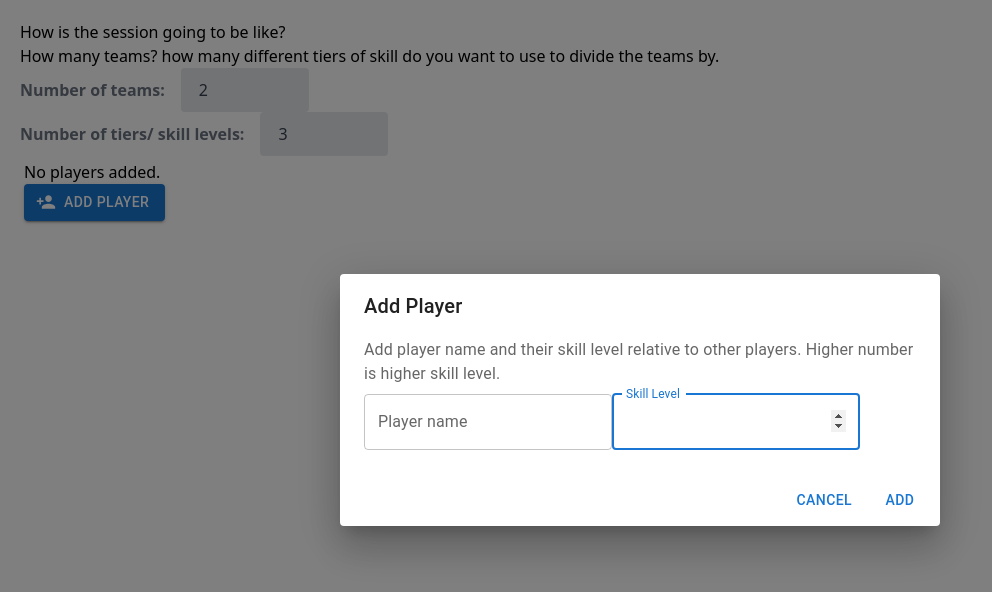
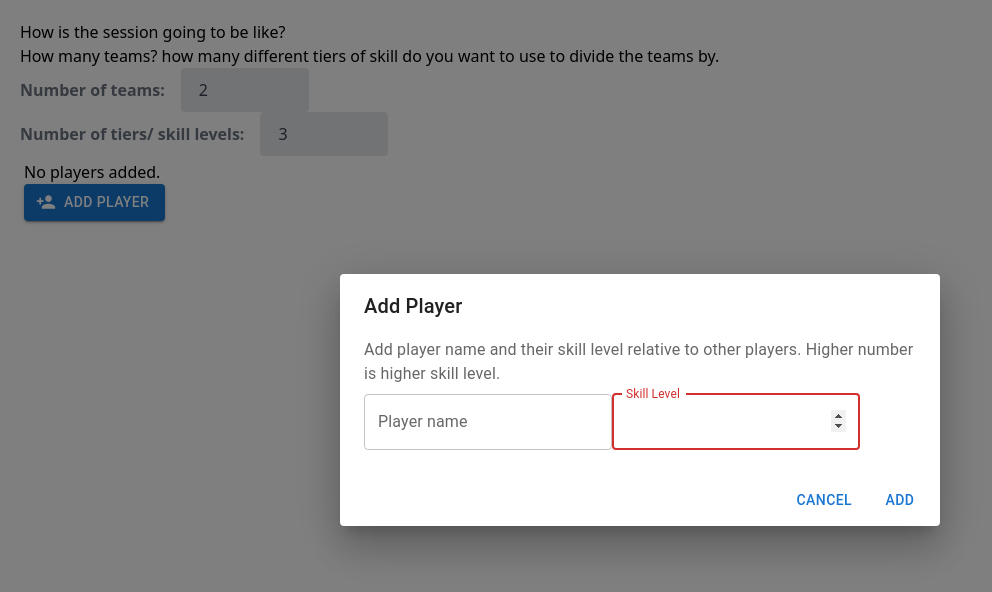
Before and after one commit to pokumars/nextjs-team-divider, a Next.js app: page / in a window 1280 px wide. Both pictures are taken after a click on the button "ADD PLAYER". Shown: the top 592 px of the page, without its empty margins (0-992 px from the left). Built offline with nearby package versions, Linux system fonts and the light colour scheme.

Commit message:
add validation to the numeric text field

```diff
--- a/components/NumericTextField.tsx
+++ b/components/NumericTextField.tsx
@@ -1,40 +1,39 @@
-import { FormControl, StandardTextFieldProps, TextField } from '@mui/material';
+import { StandardTextFieldProps, TextField } from '@mui/material';
 import React, { ChangeEvent, FocusEvent } from 'react';
 
 interface NumericTextFieldProps extends StandardTextFieldProps {
-
+  isValid: boolean;
+  errorMessage: string;
+  customOnChange:  (fieldName: string, value: any) => void
 }
 
 export default function NumericTextField(props: NumericTextFieldProps) {
-  const { name, onBlur, onChange, ...rest } = props;
+  const { name, onBlur, onChange, errorMessage, isValid, customOnChange, ...rest } = props;
 
   const [value, setValue] = React.useState('');
-  const [touched, setTouched] = React.useState(false);
   // TODO: for learning purpose - test the editable context thing
 
   const handleOnBlur = (event: FocusEvent<HTMLInputElement | HTMLTextAreaElement, Element>) => {
-    setTouched(true);
 
   };
 
   const handleOnChange = (event: ChangeEvent<HTMLInputElement | HTMLTextAreaElement>) => {
     setValue(event.target.value);
-    setTouched(false);
+
+    if (customOnChange) customOnChange(name || '', event.target.value);
   };
 
   return (
-    <FormControl >
     <TextField
       name={name}
       value= {value}
       onChange={handleOnChange}
       onBlur={handleOnBlur}
-        helperText= {touched && 'helper text here'}
-        //error
+      helperText= {errorMessage}
+      error={!isValid}
       {...rest}
       type='number'
 
     />
-    </FormControl>
   );
 }
--- a/styles/globals.css
+++ b/styles/globals.css
@@ -384,5 +384,6 @@ video {
 /* Make elements with the HTML hidden attribute stay hidden by default */
 [hidden] {
   display: none;
-}@tailwind components;
+}
+@tailwind components;
 @tailwind utilities;
```
Also changed, not shown: 1 other file (tests, documents, lock files or other folders). Lines whose indentation alone changed are shown as unchanged.
